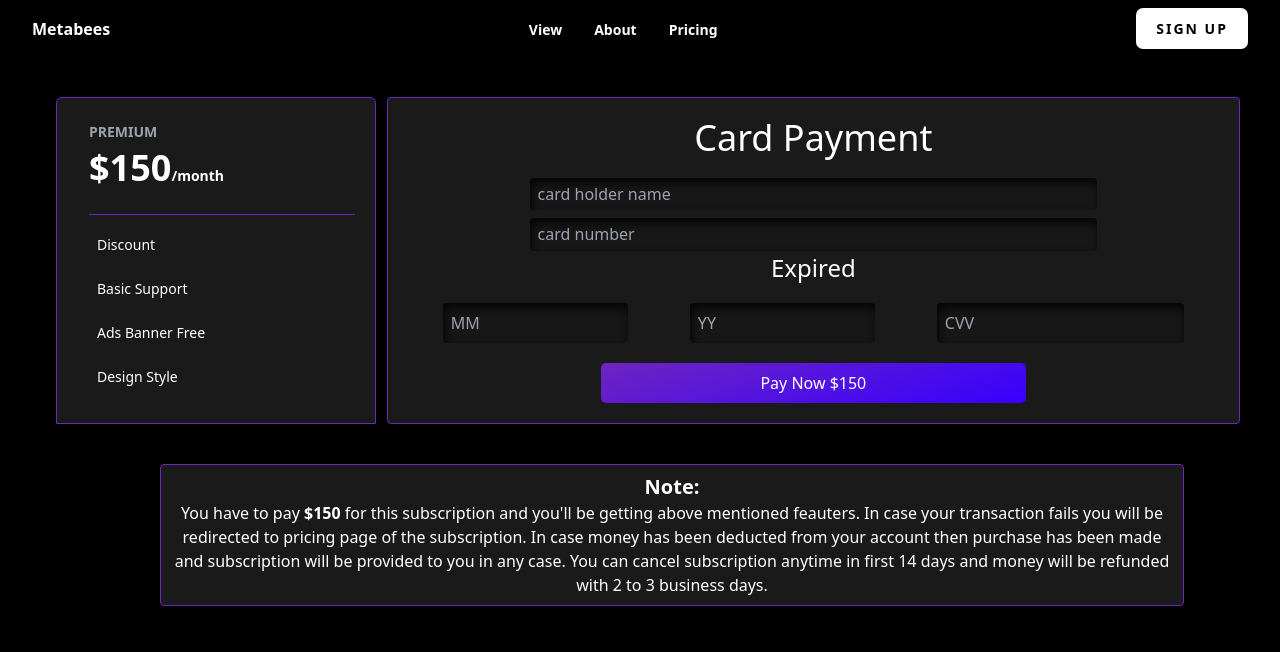
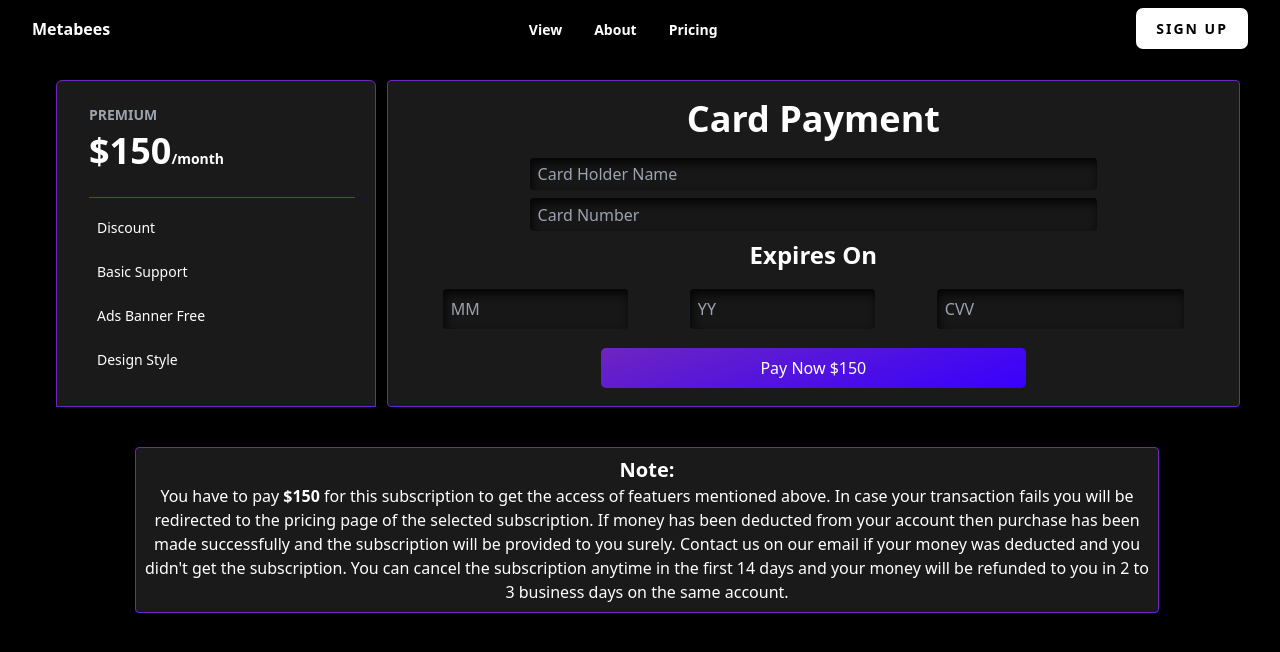
Before and after one commit to oreotamish/Metabees-Frontend, a React (Create React App) app: page /pricing/1 in a window 1280 px wide. Shown: the top 652 px of the page. Built offline with nearby package versions, Linux system fonts and the light colour scheme.

Commit message:
some pages and data updates

```diff
--- a/src/App.js
+++ b/src/App.js
@@ -6,6 +6,7 @@ import Pricing from './pages/Pricing'
 import Home from './pages/Home'
 import View from './pages/View'
 import PricePage from './pages/PricePage'
+import About from './pages/About'
 
 function App() {
   return (
@@ -14,6 +15,7 @@ function App() {
         <Navbar />
         <Routes>
           <Route path="/" element={<Home />} />
+          <Route path="/about" element={<About />} />
           <Route path="/view" element={<View />} />
           <Route path="/pricing" element={<Pricing />} />
           <Route path="/pricing/:id" element={<PricePage />} />
--- a/src/components/Footer.jsx
+++ b/src/components/Footer.jsx
@@ -18,7 +18,7 @@ function Footer() {
               <li className="p-5">
                 <a
                   className="font-medium text-white hover:font-bold hover:text-[#19A7CE]"
-                  href="#"
+                  href="/about"
                 >
                   About
                 </a>
--- a/src/components/Navbar.jsx
+++ b/src/components/Navbar.jsx
@@ -1,53 +1,49 @@
-"use client";
+'use client'
 
-import { useState } from "react";
-import { useNavigate } from "react-router";
-import { Menu, X } from "lucide-react";
-import "./Navbar.css";
+import { useState } from 'react'
+import { useNavigate } from 'react-router'
+import { Menu, X } from 'lucide-react'
+import './Navbar.css'
 
 const menuItems = [
   {
-    name: "View",
-    href: "/view",
+    name: 'View',
+    href: '/view',
   },
   {
-    name: "About",
-    href: "/about",
+    name: 'About',
+    href: '/about',
   },
   {
-    name: "Pricing",
-    href: "/pricing",
+    name: 'Pricing',
+    href: '/pricing',
   },
-];
+]
 
 function Navbar() {
-  const url = window.location.pathname.substring(1);
-  console.log(url);
-  const navigate = useNavigate();
-  const [isMenuOpen, setIsMenuOpen] = useState(false);
+  const navigate = useNavigate()
+  const [isMenuOpen, setIsMenuOpen] = useState(false)
 
-  const [color, setColor] = useState(false);
+  const [color, setColor] = useState(false)
   const changeColor = () => {
     if (window.scrollY >= 90) {
-      setColor(true);
+      setColor(true)
     } else {
-      setColor(false);
+      setColor(false)
     }
-  };
-  window.addEventListener("scroll", changeColor);
+  }
+  window.addEventListener('scroll', changeColor)
 
   const toggleMenu = () => {
-    setIsMenuOpen(!isMenuOpen);
-  };
+    setIsMenuOpen(!isMenuOpen)
+  }
 
-  return url === "login" || url === "signup" ? (
-    <></>
-  ) : (
+  return (
     <div
       className={
         color
-          ? "sticky top-0 z-10 w-full bg-[#110520] bg-opacity-80 overflow-x-hidden"
-          : "sticky top-0 z-10 w-full bg-transparent overflow-x-hidden"
+          ? 'fixed top-0 z-10 w-full bg-[#110520] bg-opacity-80 overflow-x-hidden'
+          : 'fixed top-0 z-10 w-full bg-transparent overflow-x-hidden'
       }
     >
       <div className="mx-auto flex max-w-7xl items-center justify-between px-4 py-2 sm:px-6 lg:px-8">
@@ -60,29 +56,31 @@ function Navbar() {
           <ul className="inline-flex space-x-8">
             {menuItems.map((item) => (
               <li key={item.name}>
-                {window.location.pathname === "/" && item.name === "Pricing" ? (
+                {window.location.pathname === '/' && item.name === 'Pricing' ? (
                   <span
                     className="text-sm font-semibold text-white hover:text-[#6e25c0] cursor-pointer"
                     onClick={() => {
                       window.scrollTo({
                         top: 1150,
-                        behavior: "smooth",
-                      });
+                        behavior: 'smooth',
+                      })
                     }}
                   >
                     {item.name}
                   </span>
                 ) : (
                   <a
-                    href={window.location.pathname === "/view" &&
-                    item.name === "View"
-                      ? "/"
-                      : item.href}
+                    href={
+                      window.location.pathname === '/view' &&
+                      item.name === 'View'
+                        ? '/'
+                        : item.href
+                    }
                     className="text-sm font-semibold text-white hover:text-[#6e25c0]"
                   >
-                    {window.location.pathname === "/view" &&
-                    item.name === "View"
-                      ? "Home"
+                    {window.location.pathname === '/view' &&
+                    item.name === 'View'
+                      ? 'Back to Home'
                       : item.name}
                   </a>
                 )}
@@ -94,7 +92,7 @@ function Navbar() {
           <button
             type="button"
             className="login-btn"
-            onClick={() => navigate("/signup")}
+            onClick={() => navigate('/signup')}
           >
             Sign Up
           </button>
@@ -156,7 +154,7 @@ function Navbar() {
                 <button
                   type="button"
                   className="login-btn mt-5"
-                  onClick={() => navigate("/signup")}
+                  onClick={() => navigate('/signup')}
                 >
                   Sign Up
                 </button>
@@ -166,7 +164,7 @@ function Navbar() {
         )}
       </div>
     </div>
-  );
+  )
 }
 
-export default Navbar;
+export default Navbar
--- a/src/data.js
+++ b/src/data.js
@@ -1,36 +1,28 @@
 export const subscriptions = [
+  [
+    'PREMIUM',
+    '$150',
+    ['Discount', 'Basic Support', 'Ads Banner Free', 'Design Style'],
+  ],
+  [
+    'GOLD',
+    '$100',
     [
-      "PREMIUM",
-      "$150",
-      [
-        "Discount",
-        "Basic Support",
-        "Ads Banner Free",
-        "Design Style",
-      ],
+      'Discount',
+      'Basic Support',
+      'Ads Banner Free',
+      'Design Style',
+      'Component Library',
     ],
+  ],
+  [
+    'SPECIAL',
+    '$75',
     [
-      "GOLD",
-      "$100",
-      [
-        "Discount",
-        "Basic Support",
-        "Ads Banner Free",
-        "Design Style",
-        "Component Library",
-      ],
+      'Every feature of Premium Plan',
+      'Component Library',
+      'All Limited Links',
+      'Own Analytics Platform',
     ],
-    [
-      "SPECIAL",
-      "$75",
-      [
-        "Discount",
-        "Basic Support",
-        "Ads Banner Free",
-        "Design Style",
-        "Component Library",
-        "All Limited Links",
-        "Own Analytics Platform",
-      ],
-    ],
-  ];
+  ],
+]
--- a/src/pages/Home.jsx
+++ b/src/pages/Home.jsx
@@ -57,7 +57,7 @@ function Home() {
       {/* Powered By */}
 
       <div className="mt-10 relative w-full h-full flex flex-col items-center justify-center overflow-x-hidden">
-        <h1 className="m-auto mb-5 text-[#864bc9] font-bold text-2xl">
+        <h1 className="m-auto mb-2 text-[#864bc9] font-bold text-2xl">
           Powered By
         </h1>
         <div className="flex flex-col lg:flex-row items-center justify-center p-6">
@@ -75,7 +75,7 @@ function Home() {
       </div>
 
       {/* Multiple Worlds */}
-      <div className="mt-10 video-container">
+      <div className="mt-10 mb-2 video-container">
         <video autoPlay loop muted className="video-background">
           <source src={multipleWorlds} type="video/mp4" />
         </video>
--- a/src/pages/PricePage.jsx
+++ b/src/pages/PricePage.jsx
@@ -1,17 +1,23 @@
-import React from "react";
-import { useParams } from "react-router";
+import React from 'react'
+import { useParams } from 'react-router'
 
-import {subscriptions} from '../data'
+import { subscriptions } from '../data'
 
 function PricePage() {
-  const { id } = useParams();
+  const { id } = useParams()
   return (
-    <div className="flex flex-col">
+    <div className="flex flex-col mt-10">
       <div className="flex justify-between max-h-[600px]">
         <div className="w-full lg:mt-10 lg:ml-14 lg:w-1/4 ">
           <div className="rounded-md lg:rounded-r-5xl mx-auto max-w-sm border border-[#6e25c0]  bg-[#1a1a1a] pb-3 pl-8 pr-5 pt-12 lg:rounded-b-none lg:pt-6 max-sm:mt-20">
             <span className="mb-2 block text-sm font-semibold text-gray-400">
-            {(subscriptions[id - 1][0]) === "GOLD"?(<span className="text-[#FFD93D]">{subscriptions[id - 1][0]}</span>):(<span>{subscriptions[id - 1][0]}</span>)}
+              {subscriptions[id - 1][0] === 'GOLD' ? (
+                <span className="text-[#FFD93D]">
+                  {subscriptions[id - 1][0]}
+                </span>
+              ) : (
+                <span>{subscriptions[id - 1][0]}</span>
+              )}
             </span>
             <span className="flex items-end">
               <span className="text-4xl font-extrabold leading-none text-white">
@@ -32,32 +38,59 @@ function PricePage() {
         </div>
         {/* payment gateway */}
         <div className=" text-white border bg-[#1a1a1a]  border-[#6e25c0] flex flex-col justify-evenly items-center w-8/12 lg:mt-10 rounded mr-10">
-        <div className="text-center text-4xl ">Card Payment</div>
-        <div className="flex flex-col justify-between h-1/6 w-2/3">
-
-            <input type="text" placeholder="card holder name" className="shadow-3xl rounded outline-none  bg-[#171717] h-3/5 p-2 mb-2" />
-            <input type="text" placeholder="card number" className="shadow-3xl rounded outline-none  bg-[#171717] h-3/5 p-2" />
+          <div className="text-center font-bold text-4xl ">Card Payment</div>
+          <div className="flex flex-col mb-2 justify-between h-1/6 w-2/3">
+            <input
+              type="text"
+              placeholder="Card Holder Name"
+              className="shadow-3xl rounded outline-none  bg-[#171717] h-3/5 p-2 mb-2"
+            />
+            <input
+              type="text"
+              placeholder="Card Number"
+              className="shadow-3xl rounded outline-none  bg-[#171717] h-3/5 p-2"
+            />
           </div>
-        <span className="text-2xl">Expired</span>
+          <span className="text-2xl font-bold">Expires On</span>
           <div>
             <div className="flex justify-between">
-                <input type="text" placeholder="MM" className="rounded w-1/4 outline-none text-gray-400 p-2 bg-[#171717] shadow-3xl"/>
-                <input type="text" placeholder="YY" className="rounded w-1/4 outline-none text-gray-400 p-2 bg-[#171717] shadow-3xl"/>
-                <input type="text" placeholder="CVV" className="rounded w-1/3 outline-none text-gray-400 p-2 bg-[#171717] shadow-3xl"/>
+              <input
+                type="text"
+                placeholder="MM"
+                className="rounded w-1/4 outline-none text-gray-400 p-2 bg-[#171717] shadow-3xl"
+              />
+              <input
+                type="text"
+                placeholder="YY"
+                className="rounded w-1/4 outline-none text-gray-400 p-2 bg-[#171717] shadow-3xl"
+              />
+              <input
+                type="text"
+                placeholder="CVV"
+                className="rounded w-1/3 outline-none text-gray-400 p-2 bg-[#171717] shadow-3xl"
+              />
             </div>
           </div>
-        <button className="button1">Pay Now {subscriptions[id-1][1]}</button>
+          <button className="button1">
+            Pay Now {subscriptions[id - 1][1]}
+          </button>
         </div>
-
-
       </div>
       {/* terms and condition somethings! */}
-    <div className="text-white mt-10  lg:ml-[160px] w-4/5 h-2/3 bg-[#1a1a1a] border-[#6e25c0] rounded p-2 text-center border mb-2">
-      <p className="text-xl font-semibold">Note:</p> You have to pay <span className="font-black">{subscriptions[id-1][1]}</span> for this subscription and you'll be getting above mentioned feauters. In case your transaction fails you will be redirected to pricing page of the subscription. In case money has been deducted from your account then purchase has been made and subscription will be provided to you in any case.
-      You can cancel subscription anytime in first 14 days and money will be refunded with 2 to 3 business days.
+      <div className="text-white mt-10 lg:ml-[135px] w-4/5 h-2/3 bg-[#1a1a1a] border-[#6e25c0] rounded p-2 text-center border mb-2">
+        <p className="text-xl font-semibold">Note:</p> You have to pay{' '}
+        <span className="font-bold">{subscriptions[id - 1][1]}</span> for this
+        subscription to get the access of featuers mentioned above. In case your
+        transaction fails you will be redirected to the pricing page of the
+        selected subscription. If money has been deducted from your account then
+        purchase has been made successfully and the subscription will be
+        provided to you surely. Contact us on our email if your money was
+        deducted and you didn't get the subscription. You can cancel the
+        subscription anytime in the first 14 days and your money will be
+        refunded to you in 2 to 3 business days on the same account.
       </div>
     </div>
-  );
+  )
 }
 
-export default PricePage;
+export default PricePage
```
Also changed, not shown: src/pages/Pricing.jsx (+14 -14 lines). Lines whose indentation alone changed are shown as unchanged.
